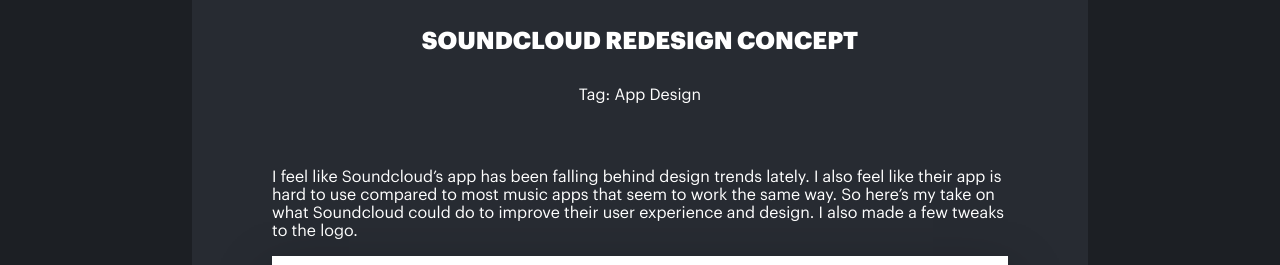
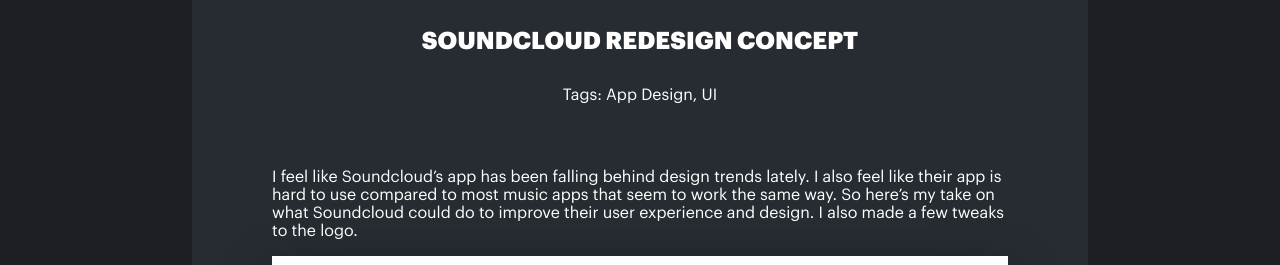
Before and after one commit to joshwcorbett/joshwcorbett.github.io, a Jekyll site: the page built from _projects/soundcloud-app.md, in a window 1280 px wide and 1358 px high. Shown: the part 352-617 px from the top of the window. Built offline with Jekyll 4.4.1, drawn with Linux system fonts in a browser that asks for light colours.

```diff
--- a/_projects/soundcloud-app.md
+++ b/_projects/soundcloud-app.md
@@ -3,6 +3,7 @@ title: Soundcloud Redesign Concept
 image: soundcloud.png
 tags:
 - App Design
+- UI
 
 ---
 I feel like Soundcloud's app has been falling behind design trends lately.
```
